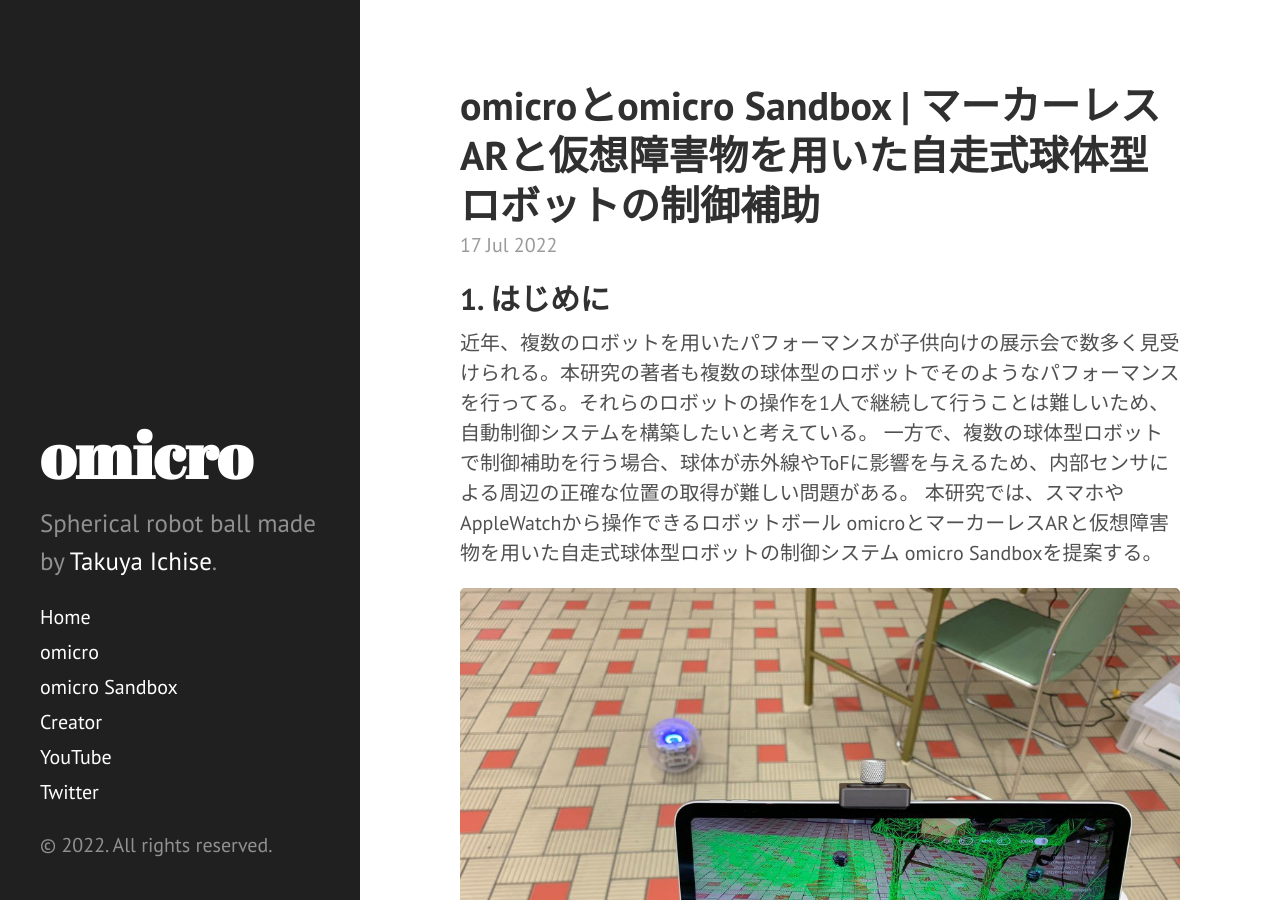
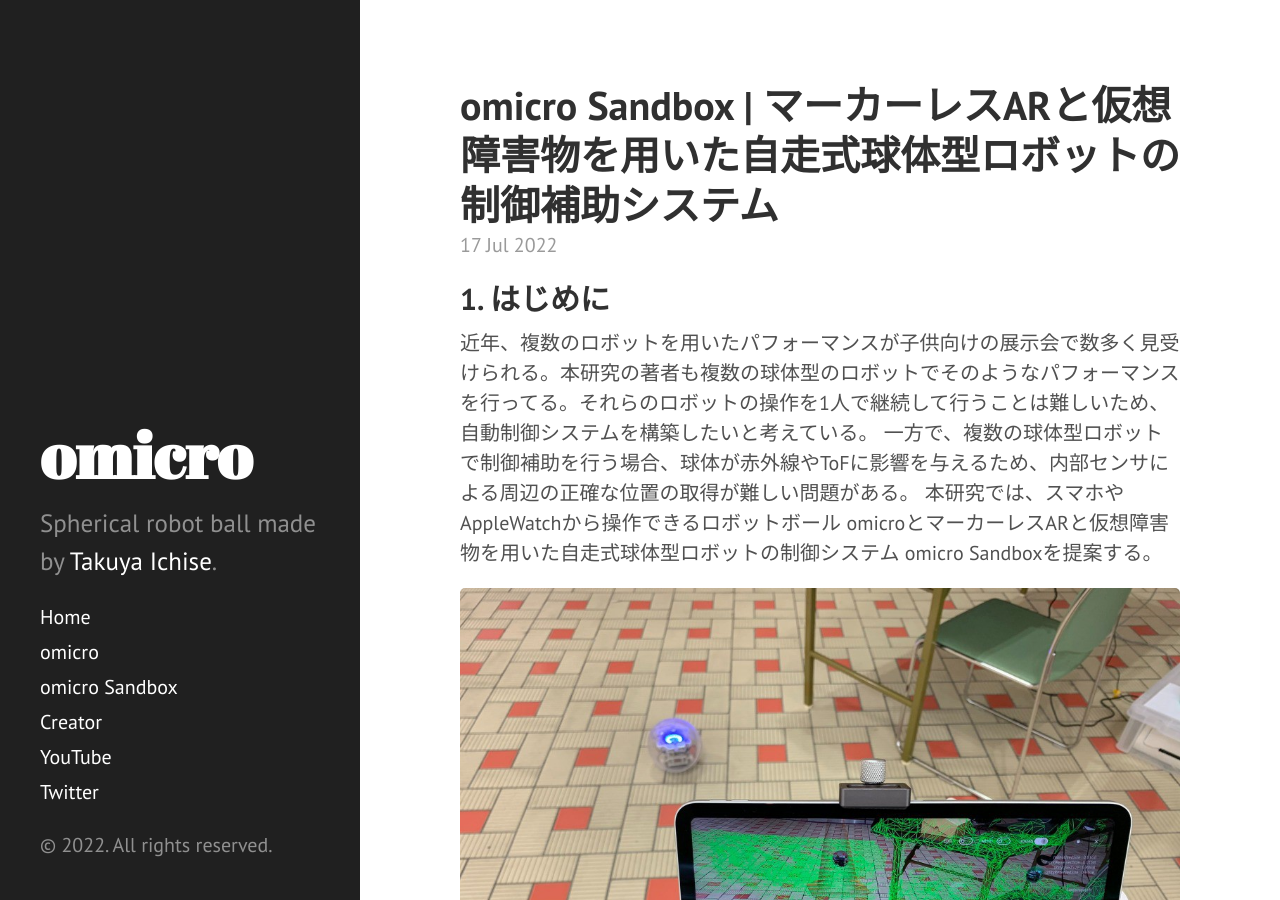
Before and after one commit to tichise/omicro.tokyo, a Jekyll site: the page built from _posts/2022-07-17-omicro-sandbox.md, in a window 1280 px wide and 900 px high. Built offline with Jekyll 4.4.1, drawn with Linux system fonts in a browser that asks for light colours; Markdown is read by kramdown in place of the engine named in the settings.

Commit message:
Update 2022-07-17-omicro-sandbox.md

```diff
--- a/_posts/2022-07-17-omicro-sandbox.md
+++ b/_posts/2022-07-17-omicro-sandbox.md
@@ -1,6 +1,6 @@
 ---
 layout: post
-title: omicroとomicro Sandbox | マーカーレスARと仮想障害物を用いた自走式球体型ロボットの制御補助
+title: omicro Sandbox | マーカーレスARと仮想障害物を用いた自走式球体型ロボットの制御補助システム
 ---
 
 ## 1. はじめに
```
